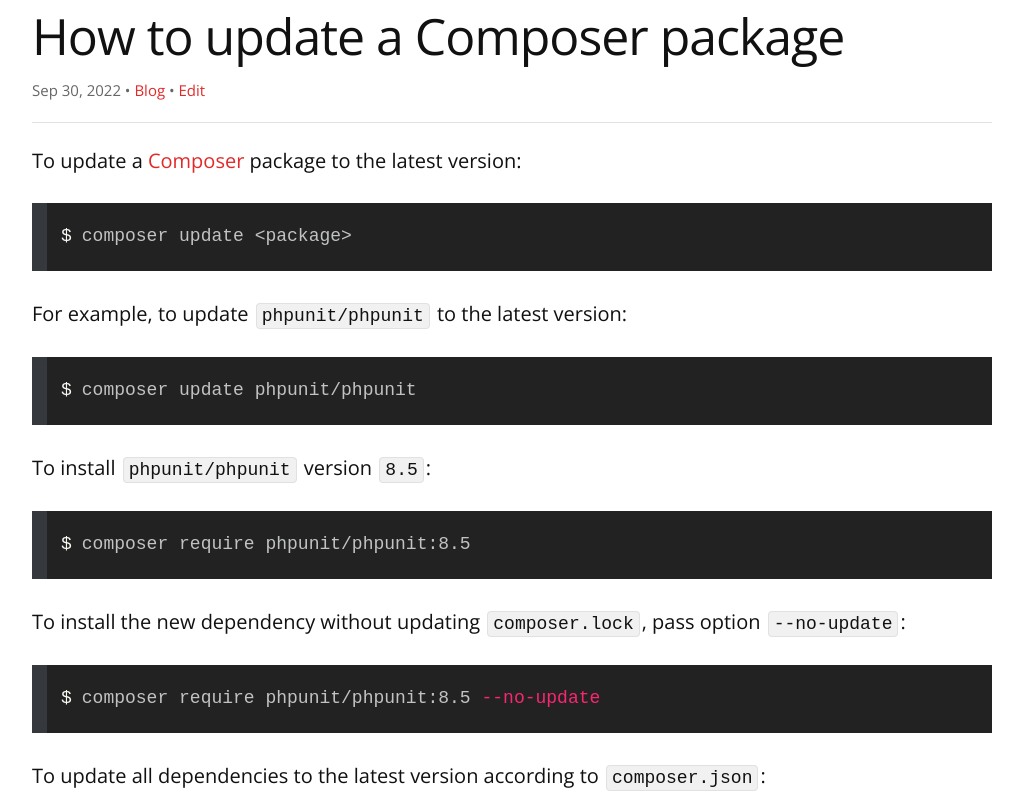
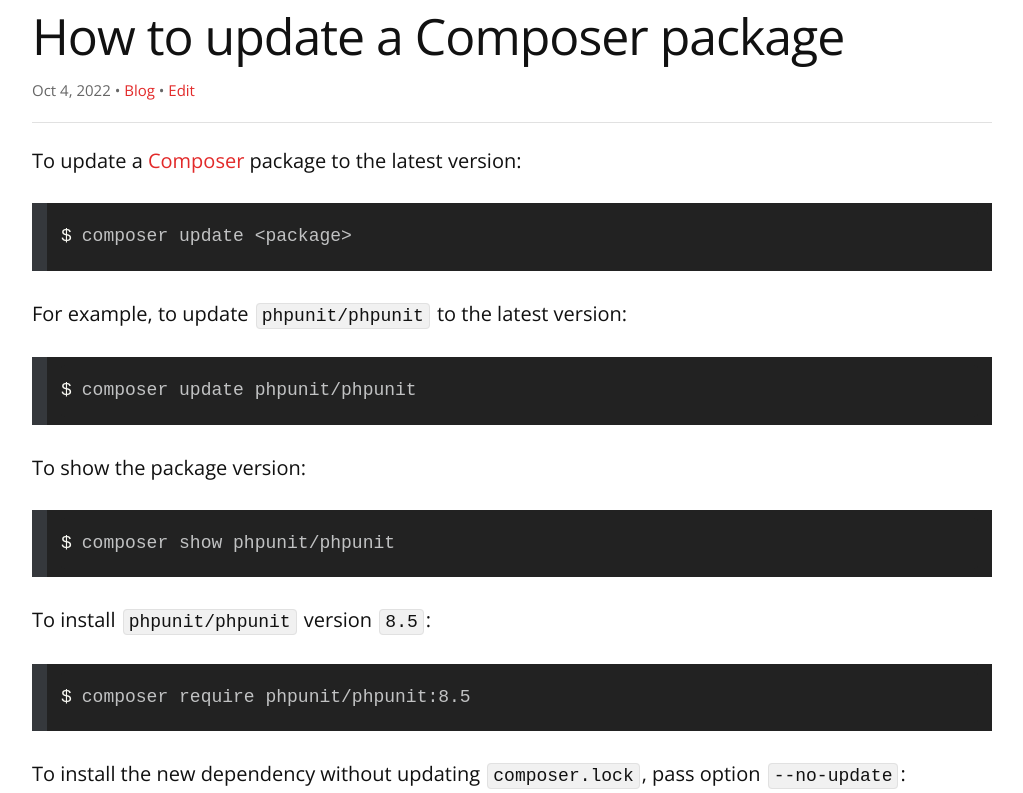
Before and after one commit to remarkablemark/remarkablemark.github.io, a Jekyll site: the page built from _posts/2022/2022-09-28-composer-update-package-dependency.md, in a window 1280 px wide and 900 px high, cut to the strip 107-900 px from the top of the window. Shown: the whole strip, without its empty margins (128-1151 px from the left). Built offline with Jekyll 4.4.1, drawn with Linux system fonts in a browser that asks for light colours; comment, search, counter and statistics services are not loaded.

Commit message:
feat(posts): update "How to update a Composer package"
Post: 2022-09-28-composer-update-package-dependency.md

````diff
--- a/_posts/2022/2022-09-28-composer-update-package-dependency.md
+++ b/_posts/2022/2022-09-28-composer-update-package-dependency.md
@@ -2,7 +2,7 @@
 layout: post
 title: How to update a Composer package
 date: 2022-09-28 22:21:09
-updated: 2022-09-30 13:11:04
+updated: 2022-10-04 18:33:24
 excerpt: How to update a Composer package dependency.
 categories: composer php
 ---
@@ -17,6 +17,12 @@
 
 ```sh
 composer update phpunit/phpunit
+```
+
+To show the package version:
+
+```sh
+composer show phpunit/phpunit
 ```
 
 To install `phpunit/phpunit` version `8.5`:
````
